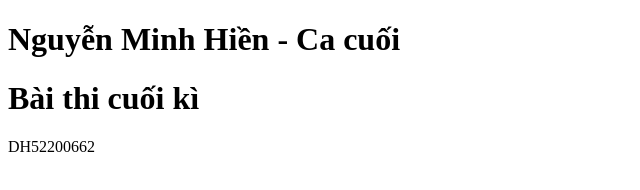
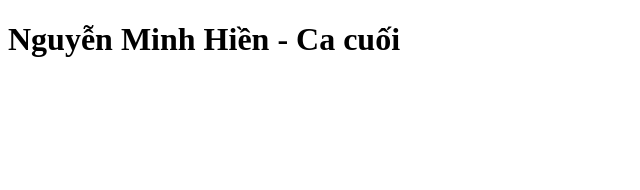
Before and after one commit to mhien-309/bai1-git-github, a plain HTML site: page frontend/index.html in a window 1280 px wide. Shown: the whole page, without its empty margins (0-640 px from the left). Drawn offline with Linux system fonts and the light colour scheme.

Commit message:
thi cuoi kii

```diff
--- a/frontend/index.html
+++ b/frontend/index.html
@@ -6,8 +6,7 @@
 </head>
 <body>
   <h1> Nguyễn Minh Hiền - Ca cuối </h1>
-  <h1> Bài thi cuối kì</h1>
- <p> DH52200662</p>
+
 
 </body>
 </html>
```
